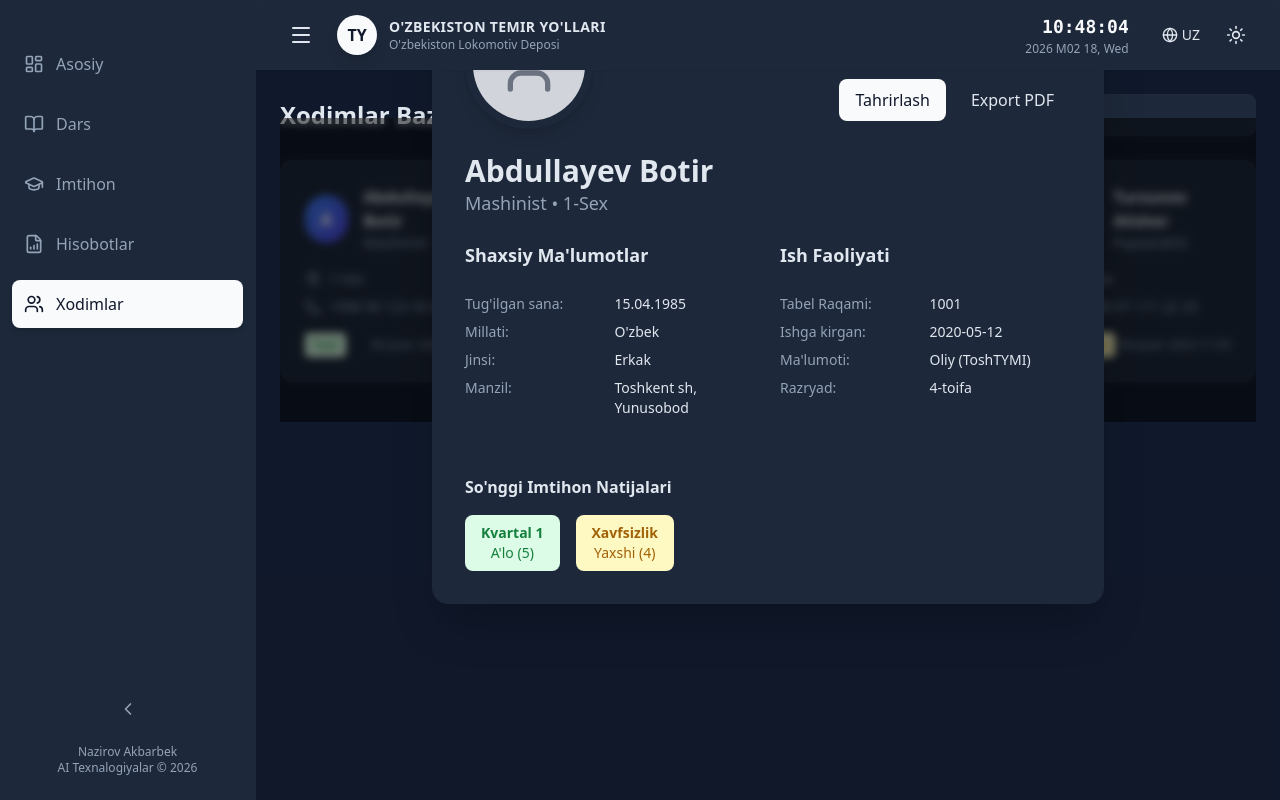
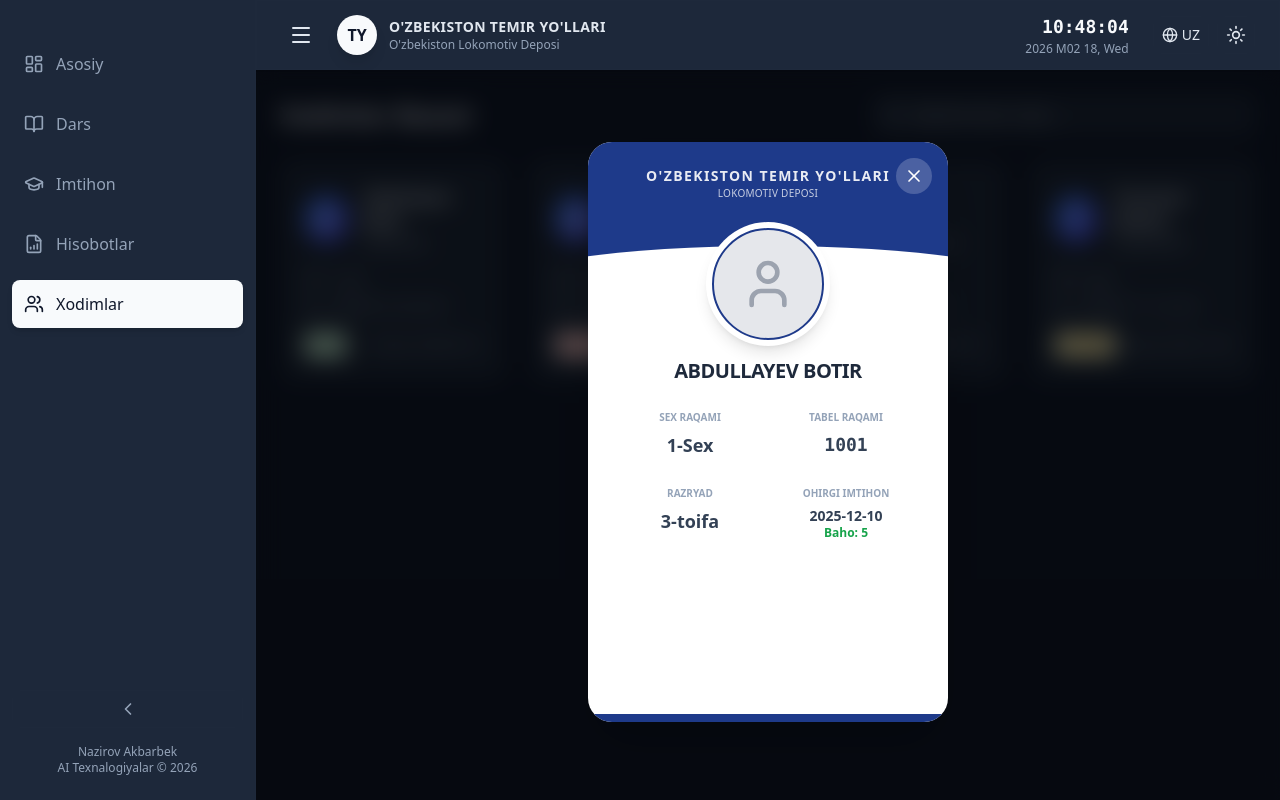
Before and after one commit to Akbar3004/Oquv-bolimi, a React (Vite) app: page /workers in a window 1280 px wide. Both pictures are taken after a click on the element 393 px from the left and 271 px from the top of the page. Built offline with nearby package versions, Linux system fonts and the light colour scheme.

Commit message:
Fix: Employee card modal design and scroll issue

```diff
--- a/src/pages/Workers.jsx
+++ b/src/pages/Workers.jsx
@@ -4,10 +4,10 @@
 import { motion, AnimatePresence } from 'framer-motion';
 
 const mockWorkers = [
-    { id: 1, name: 'Abdullayev Botir', sex: '1-Sex', lavozim: 'Mashinist', phone: '+998 90 123 45 67', joined: '2020-05-12', status: 'Active' },
-    { id: 2, name: 'Qodirov Jamshid', sex: '2-Sex', lavozim: 'Elektrik', phone: '+998 93 987 65 43', joined: '2021-08-20', status: 'Sick' },
-    { id: 3, name: 'Saliyeva Dildora', sex: 'Ofis', lavozim: 'Kadrlar bo\'limi', phone: '+998 99 555 44 33', joined: '2019-01-15', status: 'Active' },
-    { id: 4, name: 'Tursunov Alisher', sex: '3-Sex', lavozim: 'Payvandchi', phone: '+998 97 111 22 33', joined: '2022-11-05', status: 'Vacation' },
+    { id: 1, name: 'Abdullayev Botir', sex: '1-Sex', lavozim: 'Mashinist', phone: '+998 90 123 45 67', joined: '2020-05-12', status: 'Active', razryad: '3-toifa', lastExamDate: '2025-12-10', lastExamGrade: '5' },
+    { id: 2, name: 'Qodirov Jamshid', sex: '2-Sex', lavozim: 'Elektrik', phone: '+998 93 987 65 43', joined: '2021-08-20', status: 'Sick', razryad: '4-toifa', lastExamDate: '2026-01-15', lastExamGrade: '4' },
+    { id: 3, name: 'Saliyeva Dildora', sex: 'Ofis', lavozim: 'Kadrlar bo\'limi', phone: '+998 99 555 44 33', joined: '2019-01-15', status: 'Active', razryad: '2-toifa', lastExamDate: '2025-11-20', lastExamGrade: '5' },
+    { id: 4, name: 'Tursunov Alisher', sex: '3-Sex', lavozim: 'Payvandchi', phone: '+998 97 111 22 33', joined: '2022-11-05', status: 'Vacation', razryad: '3-toifa', lastExamDate: '2026-02-01', lastExamGrade: '3' },
 ];
 
 export default function Workers() {
@@ -20,6 +20,7 @@
     );
 
     return (
+        <>
             <div className="space-y-6 animate-in fade-in zoom-in duration-500 pb-10 relative">
                 <div className="flex flex-col md:flex-row md:items-center justify-between gap-4">
                     <h1 className="text-2xl font-bold">Xodimlar Bazasi</h1>
@@ -72,6 +73,8 @@
                     ))}
                 </div>
 
+            </div>
+
             {/* Modal - Personal Card */}
             <AnimatePresence>
                 {selectedWorker && (
@@ -79,93 +82,80 @@
                         initial={{ opacity: 0 }}
                         animate={{ opacity: 1 }}
                         exit={{ opacity: 0 }}
-                        className="fixed inset-0 bg-black/50 backdrop-blur-sm z-50 flex items-center justify-center p-4"
+                        className="fixed inset-0 top-16 md:left-64 bg-black/60 backdrop-blur-md z-[30] flex items-center justify-center p-4 overflow-hidden"
                         onClick={() => setSelectedWorker(null)}
                     >
                         <motion.div
-                            initial={{ scale: 0.9, opacity: 0 }}
-                            animate={{ scale: 1, opacity: 1 }}
-                            exit={{ scale: 0.9, opacity: 0 }}
-                            className="bg-[hsl(var(--card))] border border-[hsl(var(--border))] rounded-2xl w-full max-w-2xl overflow-hidden shadow-2xl relative"
+                            initial={{ scale: 0.95, opacity: 0, y: 20 }}
+                            animate={{ scale: 1, opacity: 1, y: 0 }}
+                            exit={{ scale: 0.95, opacity: 0, y: 20 }}
+                            className="bg-white text-black w-full max-w-[360px] rounded-3xl overflow-hidden shadow-2xl relative flex flex-col font-sans"
+                            style={{ aspectRatio: '360/580', maxHeight: '90vh' }}
                             onClick={e => e.stopPropagation()}
                         >
+                            {/* Close Button */}
                             <button
                                 onClick={() => setSelectedWorker(null)}
-                                className="absolute top-4 right-4 p-2 hover:bg-[hsl(var(--secondary))] rounded-full transition-colors"
+                                className="absolute top-4 right-4 z-20 p-2 bg-white/20 hover:bg-white/40 rounded-full text-white transition-colors"
                             >
-                                <X size={24} />
+                                <X size={20} />
                             </button>
 
-                            <div className="h-32 bg-gradient-to-r from-blue-600 to-indigo-700"></div>
+                            {/* Curved Header */}
+                            <div className="relative h-36 bg-[#1e3a8a] overflow-hidden shrink-0">
+                                <div className="absolute top-6 w-full text-center text-white z-10">
+                                    <h2 className="text-sm font-bold tracking-widest uppercase opacity-90">O'zbekiston Temir Yo'llari</h2>
+                                    <p className="text-[10px] uppercase opacity-75 tracking-wide">LOKOMOTIV DEPOSI</p>
+                                </div>
+                                {/* Decorative Curves */}
+                                <div className="absolute -bottom-10 left-0 right-0 h-20 bg-white rounded-[50%] scale-x-150"></div>
+                            </div>
 
-                            <div className="px-8 pb-8">
-                                <div className="relative -mt-16 mb-6 flex justify-between items-end">
-                                    <div className="w-32 h-32 bg-[hsl(var(--card))] rounded-full p-2 shadow-lg">
-                                        <div className="w-full h-full bg-gray-300 dark:bg-gray-700 rounded-full flex items-center justify-center text-4xl overflow-hidden">
-                                            {/* Placeholder for real image */}
-                                            <User size={64} className="text-gray-500" />
-                                        </div>
-                                    </div>
-                                    <div className="flex gap-2 mb-2">
-                                        <button className="px-4 py-2 bg-[hsl(var(--primary))] text-[hsl(var(--primary-foreground))] rounded-lg font-medium hover:opacity-90">Tahrirlash</button>
-                                        <button className="px-4 py-2 border border-[hsl(var(--border))] rounded-lg hover:bg-[hsl(var(--secondary))]">Export PDF</button>
+                            {/* Profile Section */}
+                            <div className="relative -mt-16 flex flex-col items-center z-10 px-6 shrink-0">
+                                <div className="p-1.5 bg-white rounded-full shadow-lg">
+                                    <div className="w-28 h-28 bg-gray-200 rounded-full overflow-hidden border-2 border-[#1e3a8a] flex items-center justify-center">
+                                        {/* In real app, use <img> tag here */}
+                                        <User size={56} className="text-gray-400" />
                                     </div>
                                 </div>
 
-                                <div className="mb-6">
-                                    <h2 className="text-3xl font-bold">{selectedWorker.name}</h2>
-                                    <p className="text-lg text-[hsl(var(--muted-foreground))]">{selectedWorker.lavozim} • {selectedWorker.sex}</p>
-                                </div>
-
-                                <div className="grid grid-cols-1 md:grid-cols-2 gap-6">
-                                    <div className="space-y-4">
-                                        <h3 className="font-semibold text-lg border-b border-[hsl(var(--border))] pb-2">Shaxsiy Ma'lumotlar</h3>
-                                        <div className="grid grid-cols-2 gap-2 text-sm">
-                                            <span className="text-[hsl(var(--muted-foreground))]">Tug'ilgan sana:</span>
-                                            <span>15.04.1985</span>
-                                            <span className="text-[hsl(var(--muted-foreground))]">Millati:</span>
-                                            <span>O'zbek</span>
-                                            <span className="text-[hsl(var(--muted-foreground))]">Jinsi:</span>
-                                            <span>Erkak</span>
-                                            <span className="text-[hsl(var(--muted-foreground))]">Manzil:</span>
-                                            <span>Toshkent sh, Yunusobod</span>
+                                <div className="text-center mt-3 mb-2">
+                                    <h1 className="text-xl font-black text-[#1e293b] uppercase tracking-tight leading-tight">{selectedWorker.name}</h1>
                                 </div>
                             </div>
 
-                                    <div className="space-y-4">
-                                        <h3 className="font-semibold text-lg border-b border-[hsl(var(--border))] pb-2">Ish Faoliyati</h3>
-                                        <div className="grid grid-cols-2 gap-2 text-sm">
-                                            <span className="text-[hsl(var(--muted-foreground))]">Tabel Raqami:</span>
-                                            <span>100{selectedWorker.id}</span>
-                                            <span className="text-[hsl(var(--muted-foreground))]">Ishga kirgan:</span>
-                                            <span>{selectedWorker.joined}</span>
-                                            <span className="text-[hsl(var(--muted-foreground))]">Ma'lumoti:</span>
-                                            <span>Oliy (ToshTYMI)</span>
-                                            <span className="text-[hsl(var(--muted-foreground))]">Razryad:</span>
-                                            <span>4-toifa</span>
+                            {/* Details Grid */}
+                            <div className="px-8 mt-4 flex-1 flex flex-col justify-start text-center">
+                                <div className="grid grid-cols-2 gap-y-6 gap-x-4 text-sm text-[#334155]">
+                                    <div className="flex flex-col">
+                                        <span className="text-[10px] uppercase text-slate-400 font-bold mb-1">Sex Raqami</span>
+                                        <span className="font-bold text-lg">{selectedWorker.sex}</span>
+                                    </div>
+                                    <div className="flex flex-col">
+                                        <span className="text-[10px] uppercase text-slate-400 font-bold mb-1">Tabel Raqami</span>
+                                        <span className="font-bold text-lg font-mono">{1000 + selectedWorker.id}</span>
+                                    </div>
+                                    <div className="flex flex-col">
+                                        <span className="text-[10px] uppercase text-slate-400 font-bold mb-1">Razryad</span>
+                                        <span className="font-bold text-lg">{selectedWorker.razryad}</span>
+                                    </div>
+                                    <div className="flex flex-col">
+                                        <span className="text-[10px] uppercase text-slate-400 font-bold mb-1">Ohirgi Imtihon</span>
+                                        <div className="flex flex-col leading-tight">
+                                            <span className="font-bold">{selectedWorker.lastExamDate}</span>
+                                            <span className={`text-xs font-bold ${selectedWorker.lastExamGrade === '5' ? 'text-green-600' : 'text-blue-600'}`}>Baho: {selectedWorker.lastExamGrade}</span>
+                                        </div>
                                     </div>
                                 </div>
                             </div>
 
-                                <div className="mt-8 pt-6 border-t border-[hsl(var(--border))]">
-                                    <h3 className="font-semibold mb-4">So'nggi Imtihon Natijalari</h3>
-                                    <div className="flex gap-4">
-                                        <div className="px-4 py-2 bg-green-100 dark:bg-green-900/30 text-green-700 dark:text-green-300 rounded-lg text-sm text-center">
-                                            <span className="block font-bold">Kvartal 1</span>
-                                            <span>A'lo (5)</span>
-                                        </div>
-                                        <div className="px-4 py-2 bg-yellow-100 dark:bg-yellow-900/30 text-yellow-700 dark:text-yellow-300 rounded-lg text-sm text-center">
-                                            <span className="block font-bold">Xavfsizlik</span>
-                                            <span>Yaxshi (4)</span>
-                                        </div>
-                                    </div>
-                                </div>
-
-                            </div>
+                            {/* Decorative Bottom Line */}
+                            <div className="h-2 bg-[#1e3a8a] w-full mt-auto"></div>
                         </motion.div>
                     </motion.div>
                 )}
             </AnimatePresence>
-        </div>
+        </>
     );
 }
```
Also changed, not shown: 1 other file (tests, documents, lock files or other folders). Lines whose indentation alone changed are shown as unchanged.
